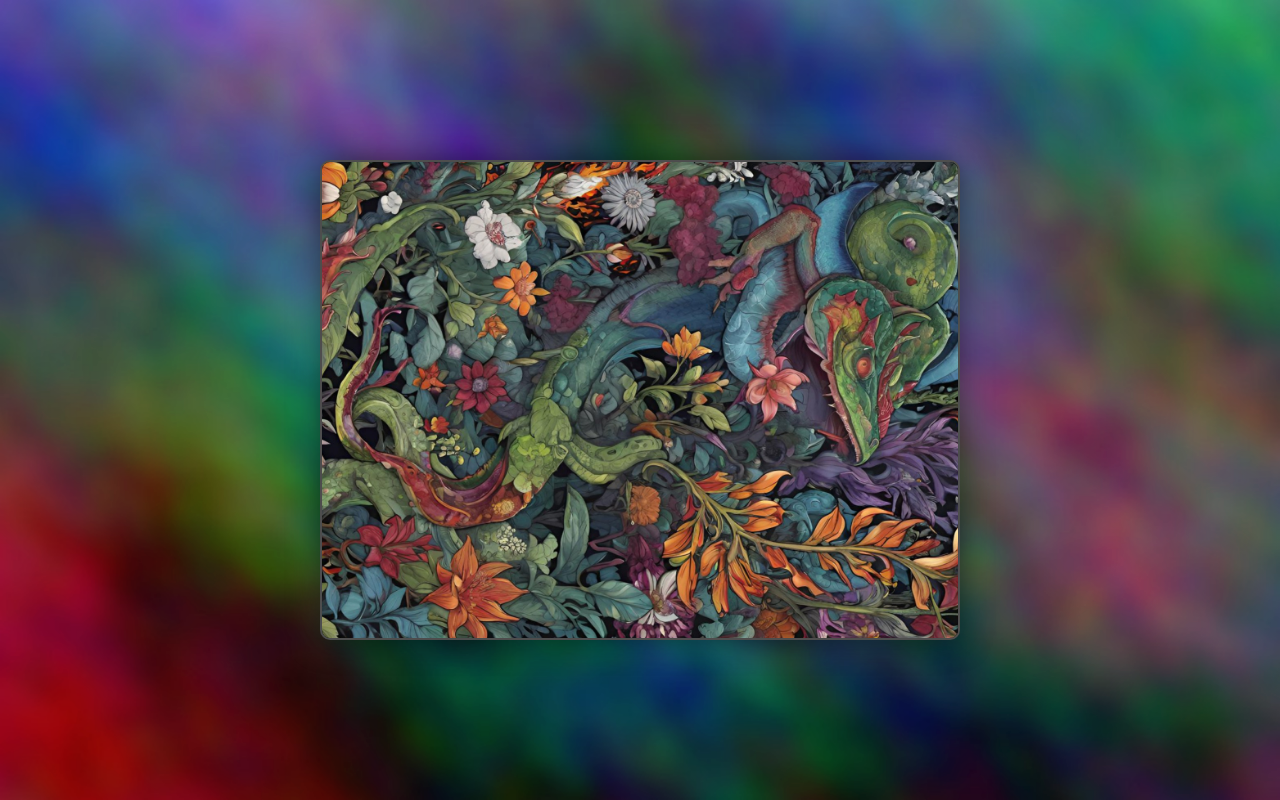
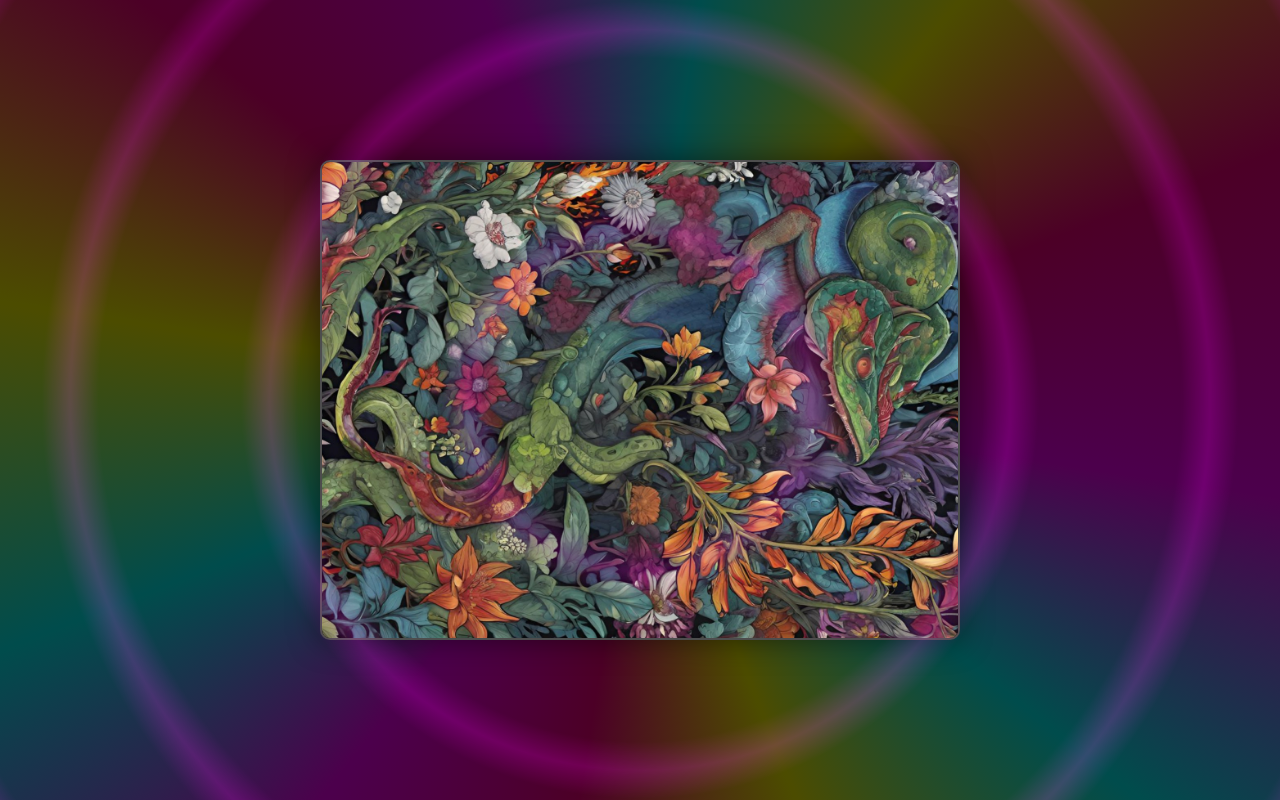
Before and after one commit to ultrafish22L/psycheview, a React (Vite) app: page / in a window 1280 px wide. Built offline with nearby package versions, Linux system fonts and the light colour scheme.

Commit message:
Add rotating and pulsing animations to outer viewport background

```diff
--- a/src/App.jsx
+++ b/src/App.jsx
@@ -9,29 +9,57 @@ const Container = styled.div`
   justify-content: center;
   align-items: center;
   position: relative;
-  background: url('/psychedelic-bg.jpg') center/cover;
+  background: #000;
+  overflow: hidden;
 
   &::before {
     content: '';
     position: fixed;
-    top: 0;
-    left: 0;
-    right: 0;
-    bottom: 0;
+    top: -50%;
+    left: -50%;
+    right: -50%;
+    bottom: -50%;
     background:
-      radial-gradient(circle at center,
-        rgba(255, 0, 255, 0.3) 0%,
-        rgba(0, 255, 255, 0.3) 33%,
-        rgba(255, 255, 0, 0.3) 66%,
-        rgba(255, 0, 128, 0.3) 100%);
-    mix-blend-mode: overlay;
-    animation: pulse 8s ease-in-out infinite;
+      repeating-conic-gradient(
+        from 0deg at 50% 50%,
+        #ff00ff 0deg,
+        #00ffff 30deg,
+        #ffff00 60deg,
+        #ff0080 90deg,
+        #ff00ff 120deg
+      );
+    animation: outerRotate 20s linear infinite;
+    opacity: 0.3;
   }
 
-  @keyframes pulse {
-    0% { opacity: 0.5; }
-    50% { opacity: 0.8; }
-    100% { opacity: 0.5; }
+  &::after {
+    content: '';
+    position: fixed;
+    top: -50%;
+    left: -50%;
+    right: -50%;
+    bottom: -50%;
+    background:
+      repeating-radial-gradient(
+        circle at 50% 50%,
+        transparent 0,
+        transparent 100px,
+        rgba(255, 0, 255, 0.2) 120px,
+        transparent 140px
+      );
+    mix-blend-mode: screen;
+    animation: outerPulse 15s ease-in-out infinite;
+  }
+
+  @keyframes outerRotate {
+    0% { transform: rotate(0deg); }
+    100% { transform: rotate(360deg); }
+  }
+
+  @keyframes outerPulse {
+    0% { transform: scale(1); }
+    50% { transform: scale(1.5); }
+    100% { transform: scale(1); }
   }
 `
 
```
